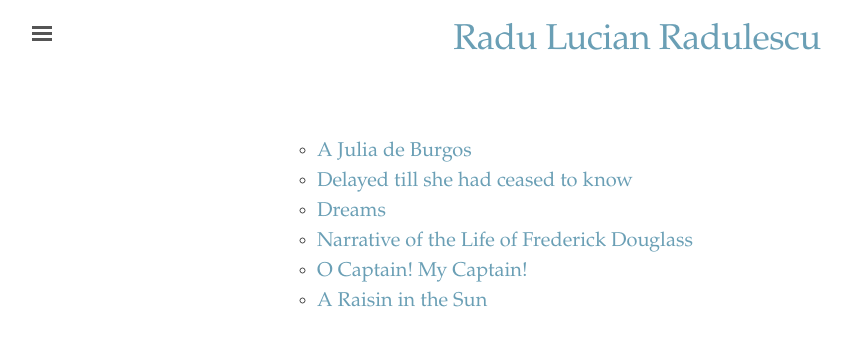
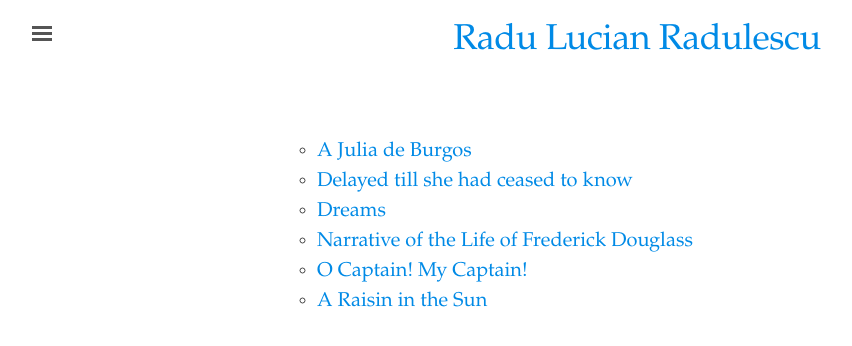
Before and after one commit to RaduLucianR/rlr-blog, a Jekyll site: the page built from index.html, in a window 1280 px wide. Shown: the top 346 px of the page, without its empty margins (3-855 px from the left). Built offline with Jekyll 4.4.1, drawn with Linux system fonts in a browser that asks for light colours.

Commit message:
Change color again

```diff
--- a/_sass/_ed.scss
+++ b/_sass/_ed.scss
@@ -765,13 +765,13 @@ li.prose-indent {
 /* Blue */
 .theme-base-blue .sidebar,
 .theme-base-blue .sidebar-toggle:active {
-  background-color: #6a9fb5;
+  background-color: #008ae6;
 }
 
 .theme-base-blue .container a,
 .theme-base-blue .sidebar-toggle,
 .theme-base-blue .related-posts li a:hover {
-  color: #6a9fb5;
+  color: #008ae6;
 }
 
 /* Magenta */
```
